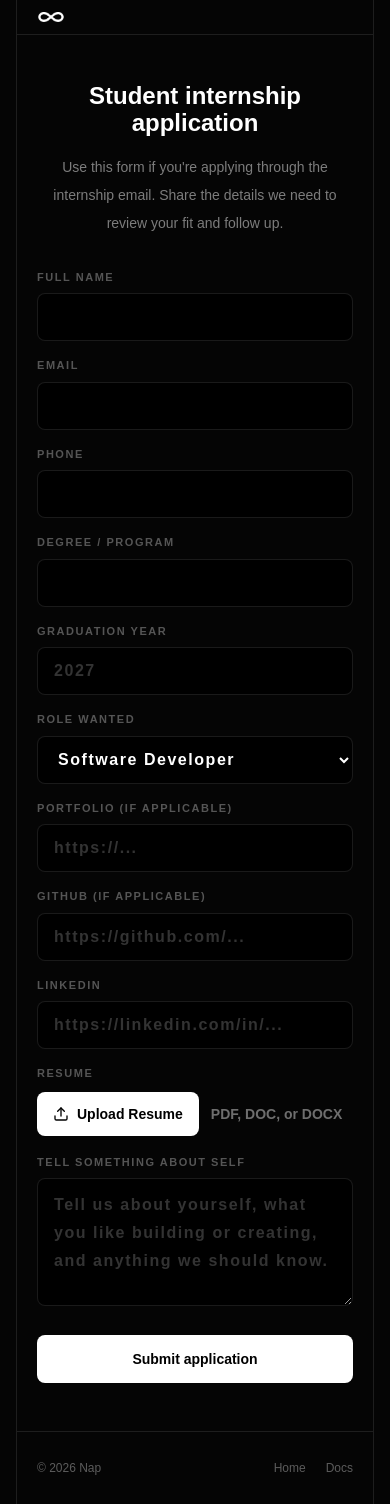
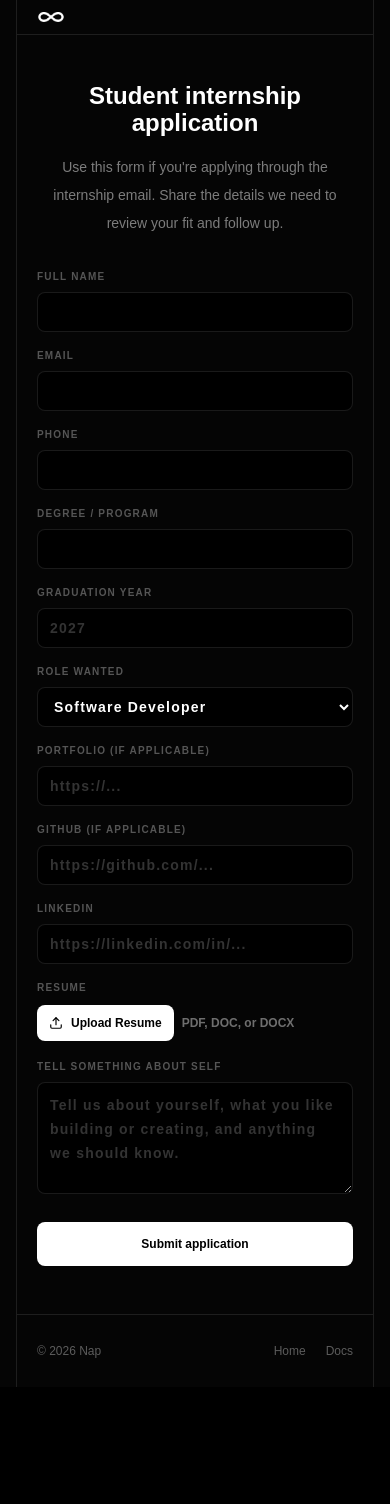
Before and after one commit to farzeenilyaszargar/Mandora, a Next.js app: page /apply in a window 390 px wide. After the commit the page ends 1387 px from the top, so only its background shows below. Built offline with nearby package versions, Linux system fonts and the light colour scheme; a web font is replaced by a local one.

Commit message:
Reduce apply form mobile text

```diff
--- a/app/apply/apply-form.tsx
+++ b/app/apply/apply-form.tsx
@@ -81,14 +81,14 @@ export default function ApplyForm() {
   if (isSubmitted) {
     return (
       <div className="mt-8 text-center sm:mt-10">
-        <h2 className="text-xl font-bold sm:text-2xl">Application received.</h2>
-        <p className="mt-3 text-sm leading-6 text-white/48">
+        <h2 className="text-lg font-bold sm:text-2xl">Application received.</h2>
+        <p className="mt-3 text-xs leading-5 text-white/48 sm:text-sm sm:leading-6">
           Thanks for applying. We saved your details and resume for review.
         </p>
         <button
           type="button"
           onClick={() => setIsSubmitted(false)}
-          className="mt-6 w-full rounded-lg border border-white/10 bg-white/[0.03] px-5 py-3 text-sm font-bold text-white/60 transition hover:border-white/20 hover:text-white sm:w-auto"
+          className="mt-6 w-full rounded-lg border border-white/10 bg-white/[0.03] px-4 py-2.5 text-xs font-bold text-white/60 transition hover:border-white/20 hover:text-white sm:w-auto sm:px-5 sm:py-3 sm:text-sm"
         >
           Submit another application
         </button>
@@ -104,12 +104,12 @@ export default function ApplyForm() {
         <TextField label="Phone" value={form.phone} onChange={(value) => updateField("phone", value)} />
         <TextField label="Degree / program" value={form.degree} onChange={(value) => updateField("degree", value)} />
         <TextField label="Graduation year" value={form.graduationYear} onChange={(value) => updateField("graduationYear", value)} placeholder="2027" required />
-        <label className="block text-[11px] font-bold uppercase tracking-[0.14em] text-white/32 sm:text-xs sm:tracking-[0.16em]">
+        <label className="block text-[10px] font-bold uppercase tracking-[0.12em] text-white/32 sm:text-xs sm:tracking-[0.16em]">
           Role wanted
           <select
             value={form.roleWanted}
             onChange={(event) => updateField("roleWanted", event.target.value)}
-            className="mt-2 h-12 w-full rounded-lg border border-white/10 bg-black px-4 text-base font-semibold text-white outline-none transition focus:border-white/35 sm:text-sm"
+            className="mt-2 h-10 w-full rounded-lg border border-white/10 bg-black px-3 text-sm font-semibold text-white outline-none transition focus:border-white/35 sm:h-12 sm:px-4"
           >
             <option>Software Developer</option>
             <option>Video Editing</option>
@@ -128,12 +128,12 @@ export default function ApplyForm() {
         placeholder="Tell us about yourself, what you like building or creating, and anything we should know."
       />
 
-      {error ? <p className="mt-5 text-sm font-semibold text-red-300">{error}</p> : null}
+      {error ? <p className="mt-5 text-xs font-semibold text-red-300 sm:text-sm">{error}</p> : null}
 
       <button
         type="submit"
         disabled={isSubmitting}
-        className="mt-6 min-h-12 w-full rounded-lg bg-white px-5 py-3 text-sm font-bold text-black transition hover:bg-[#d8d8d8] disabled:cursor-not-allowed disabled:opacity-60 sm:mt-7"
+        className="mt-6 min-h-11 w-full rounded-lg bg-white px-4 py-2.5 text-xs font-bold text-black transition hover:bg-[#d8d8d8] disabled:cursor-not-allowed disabled:opacity-60 sm:mt-7 sm:min-h-12 sm:px-5 sm:py-3 sm:text-sm"
       >
         {isSubmitting ? "Submitting..." : "Submit application"}
       </button>
@@ -149,14 +149,14 @@ function ResumeField({
   onChange: (file: File | null) => void;
 }) {
   return (
-    <label className="block text-[11px] font-bold uppercase tracking-[0.14em] text-white/32 sm:text-xs sm:tracking-[0.16em]">
+    <label className="block text-[10px] font-bold uppercase tracking-[0.12em] text-white/32 sm:text-xs sm:tracking-[0.16em]">
       Resume
-      <span className="mt-2 flex min-h-12 items-center gap-3">
-        <span className="inline-flex cursor-pointer items-center gap-2 rounded-lg bg-white px-4 py-3 text-sm font-bold normal-case tracking-normal text-black transition hover:bg-[#d8d8d8]">
+      <span className="mt-2 flex min-h-10 items-center gap-2 sm:min-h-12 sm:gap-3">
+        <span className="inline-flex cursor-pointer items-center gap-2 rounded-lg bg-white px-3 py-2.5 text-xs font-bold normal-case tracking-normal text-black transition hover:bg-[#d8d8d8] sm:px-4 sm:py-3 sm:text-sm">
           <UploadIcon />
           Upload Resume
         </span>
-        <span className="min-w-0 flex-1 truncate text-sm font-semibold normal-case tracking-normal text-white/42">
+        <span className="min-w-0 flex-1 truncate text-xs font-semibold normal-case tracking-normal text-white/42 sm:text-sm">
           {resume ? resume.name : "PDF, DOC, or DOCX"}
         </span>
       </span>
@@ -186,14 +186,14 @@ function TextField({
   required?: boolean;
 }) {
   return (
-    <label className="block text-[11px] font-bold uppercase tracking-[0.14em] text-white/32 sm:text-xs sm:tracking-[0.16em]">
+    <label className="block text-[10px] font-bold uppercase tracking-[0.12em] text-white/32 sm:text-xs sm:tracking-[0.16em]">
       {label}
       <input
         type={type}
         value={value}
         onChange={(event) => onChange(event.target.value)}
         required={required}
-        className="mt-2 h-12 w-full rounded-lg border border-white/10 bg-black px-4 text-base font-semibold text-white outline-none transition placeholder:text-white/20 focus:border-white/35 sm:text-sm"
+        className="mt-2 h-10 w-full rounded-lg border border-white/10 bg-black px-3 text-sm font-semibold text-white outline-none transition placeholder:text-white/20 focus:border-white/35 sm:h-12 sm:px-4"
         placeholder={placeholder}
       />
     </label>
@@ -212,12 +212,12 @@ function TextArea({
   placeholder: string;
 }) {
   return (
-    <label className="mt-4 block text-[11px] font-bold uppercase tracking-[0.14em] text-white/32 sm:mt-5 sm:text-xs sm:tracking-[0.16em]">
+    <label className="mt-4 block text-[10px] font-bold uppercase tracking-[0.12em] text-white/32 sm:mt-5 sm:text-xs sm:tracking-[0.16em]">
       {label}
       <textarea
         value={value}
         onChange={(event) => onChange(event.target.value)}
-        className="mt-2 min-h-32 w-full resize-y rounded-lg border border-white/10 bg-black px-4 py-3 text-base font-semibold leading-7 text-white outline-none transition placeholder:text-white/20 focus:border-white/35 sm:min-h-36 sm:text-sm sm:leading-6"
+        className="mt-2 min-h-28 w-full resize-y rounded-lg border border-white/10 bg-black px-3 py-2.5 text-sm font-semibold leading-6 text-white outline-none transition placeholder:text-white/20 focus:border-white/35 sm:min-h-36 sm:px-4 sm:py-3"
         placeholder={placeholder}
       />
     </label>
@@ -262,7 +262,7 @@ function validateForm(form: FormState, resume: File | null) {
 
 function UploadIcon() {
   return (
-    <svg className="h-4 w-4" fill="none" stroke="currentColor" strokeLinecap="round" strokeLinejoin="round" strokeWidth="2" viewBox="0 0 24 24" aria-hidden="true">
+    <svg className="h-3.5 w-3.5 sm:h-4 sm:w-4" fill="none" stroke="currentColor" strokeLinecap="round" strokeLinejoin="round" strokeWidth="2" viewBox="0 0 24 24" aria-hidden="true">
       <path d="M21 15v4a2 2 0 0 1-2 2H5a2 2 0 0 1-2-2v-4" />
       <path d="M17 8l-5-5-5 5" />
       <path d="M12 3v12" />
```
